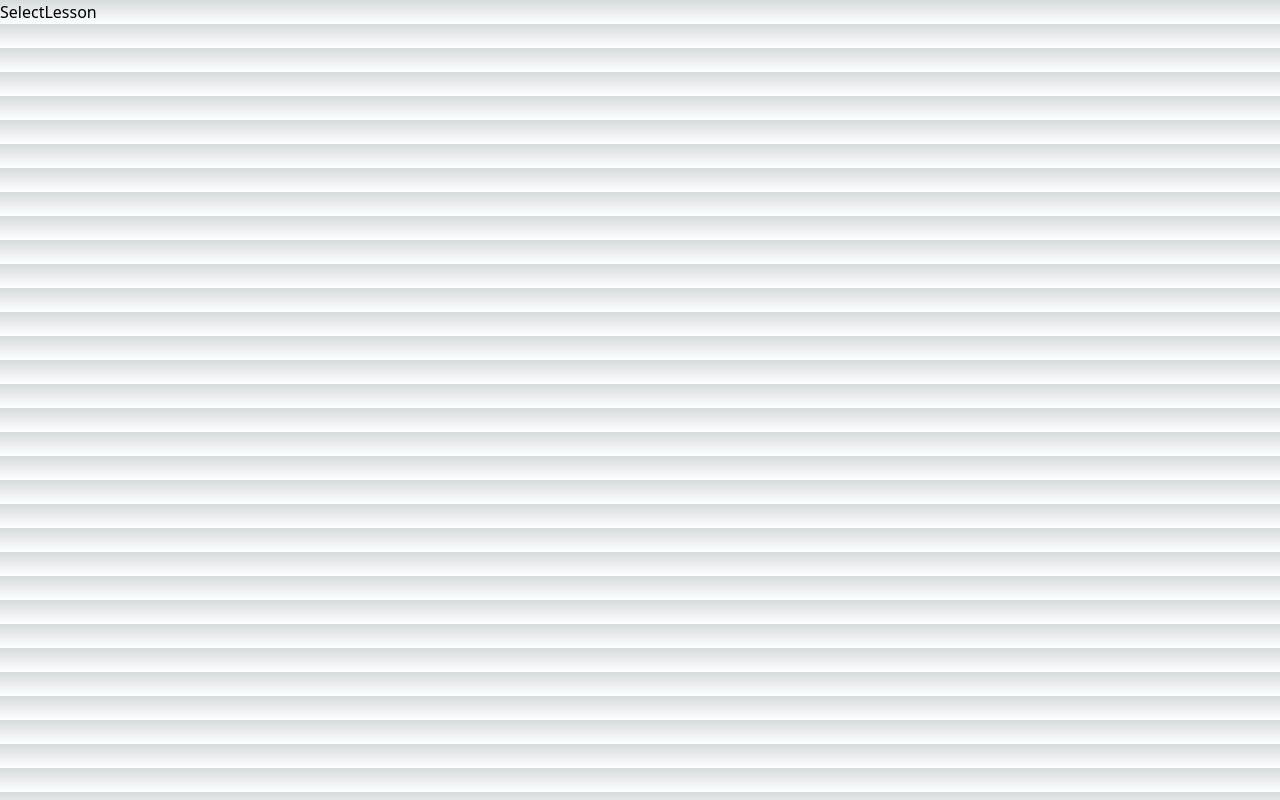
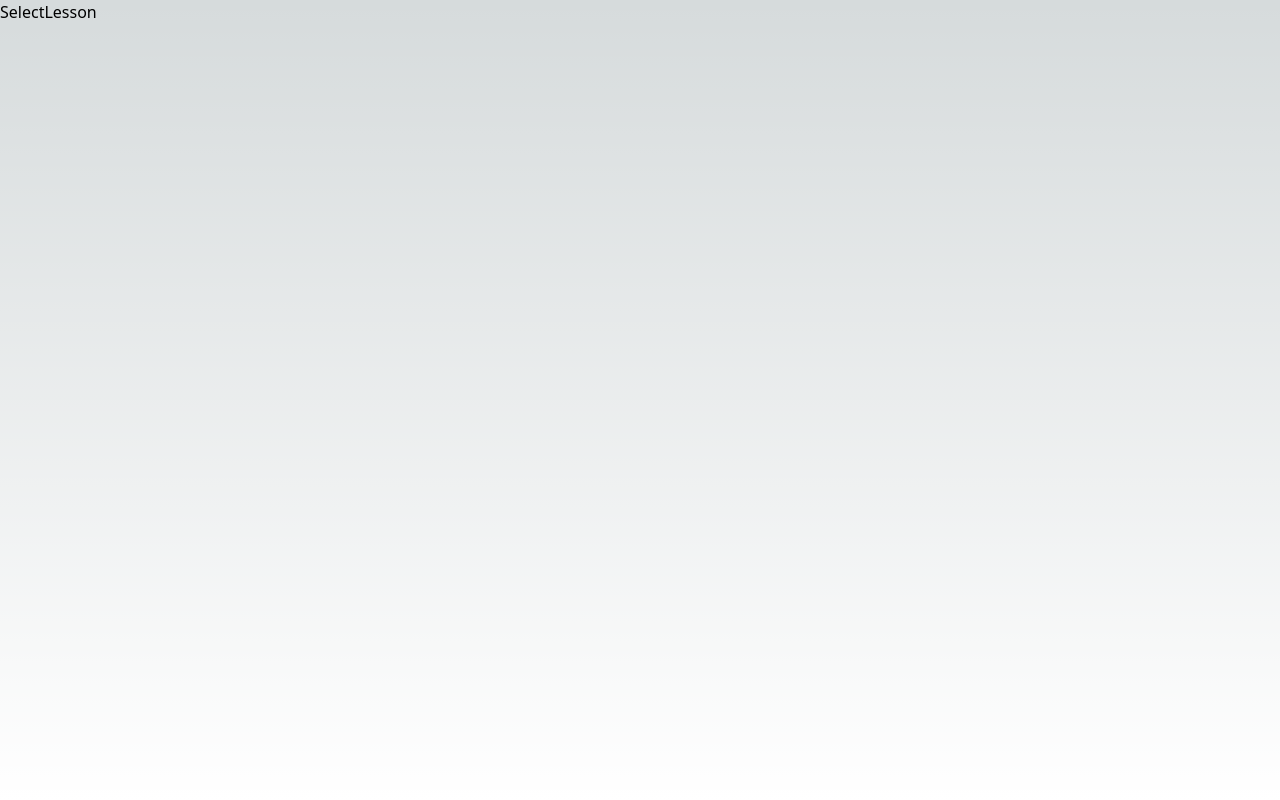
Before and after one commit to Driving-Teacher/drivingteacher-task, a Next.js app: page / in a window 1280 px wide. Built offline with nearby package versions, Linux system fonts and the light colour scheme.

Commit message:
feat: html, body 전체 페이지 사이즈에 맞게 스타일 조정

```diff
--- a/src/styles/globals.css
+++ b/src/styles/globals.css
@@ -16,14 +16,17 @@
   }
 }
 
+html,
+body {
+  width: 100%;
+  height: 100%;
+}
+
 body {
   color: rgb(var(--foreground-rgb));
-  background: linear-gradient(
-      to bottom,
+  background: linear-gradient(to bottom,
       transparent,
-      rgb(var(--background-end-rgb))
-    )
-    rgb(var(--background-start-rgb));
+      rgb(var(--background-end-rgb))) rgb(var(--background-start-rgb));
 }
 
 @layer utilities {
```
